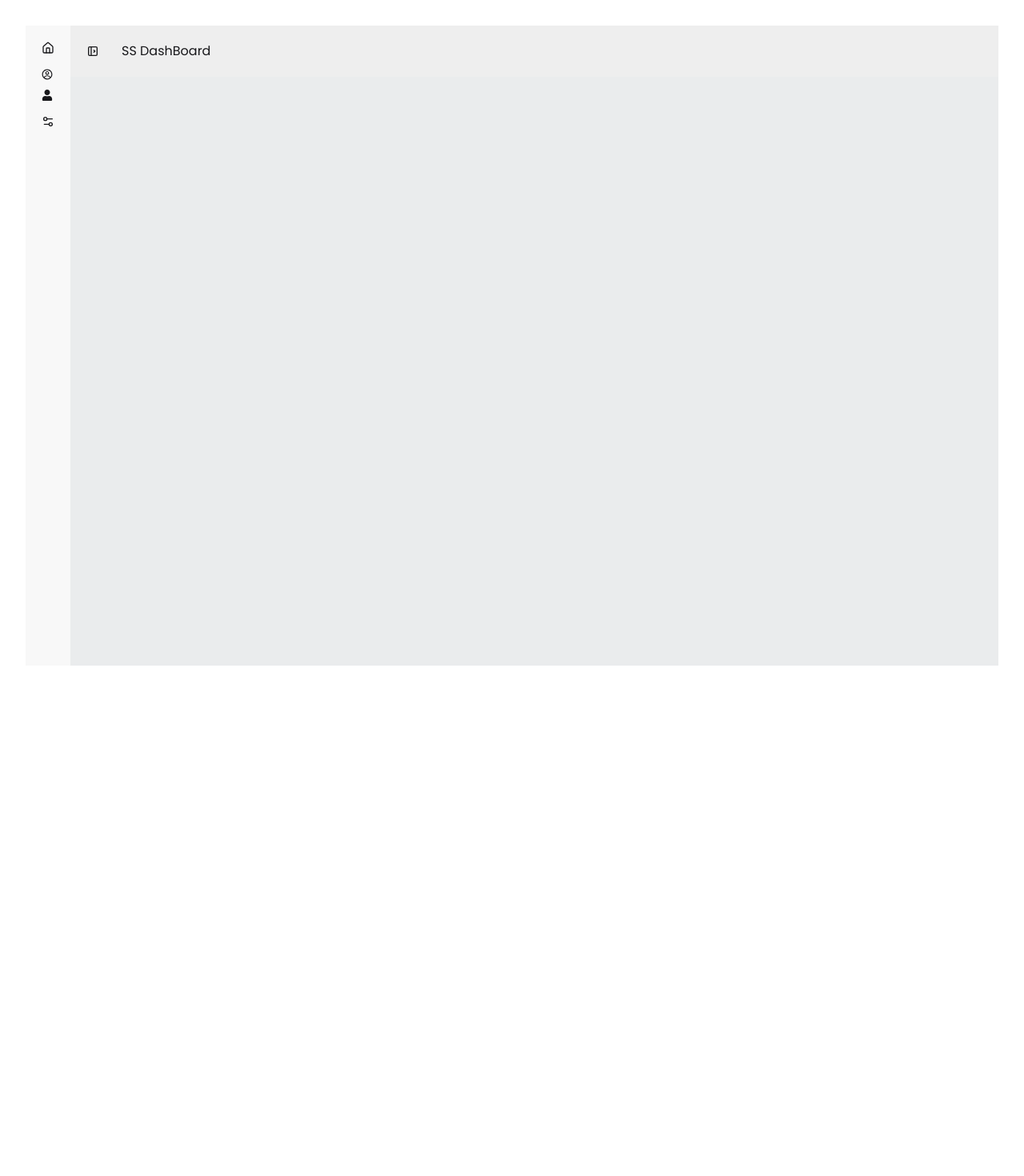
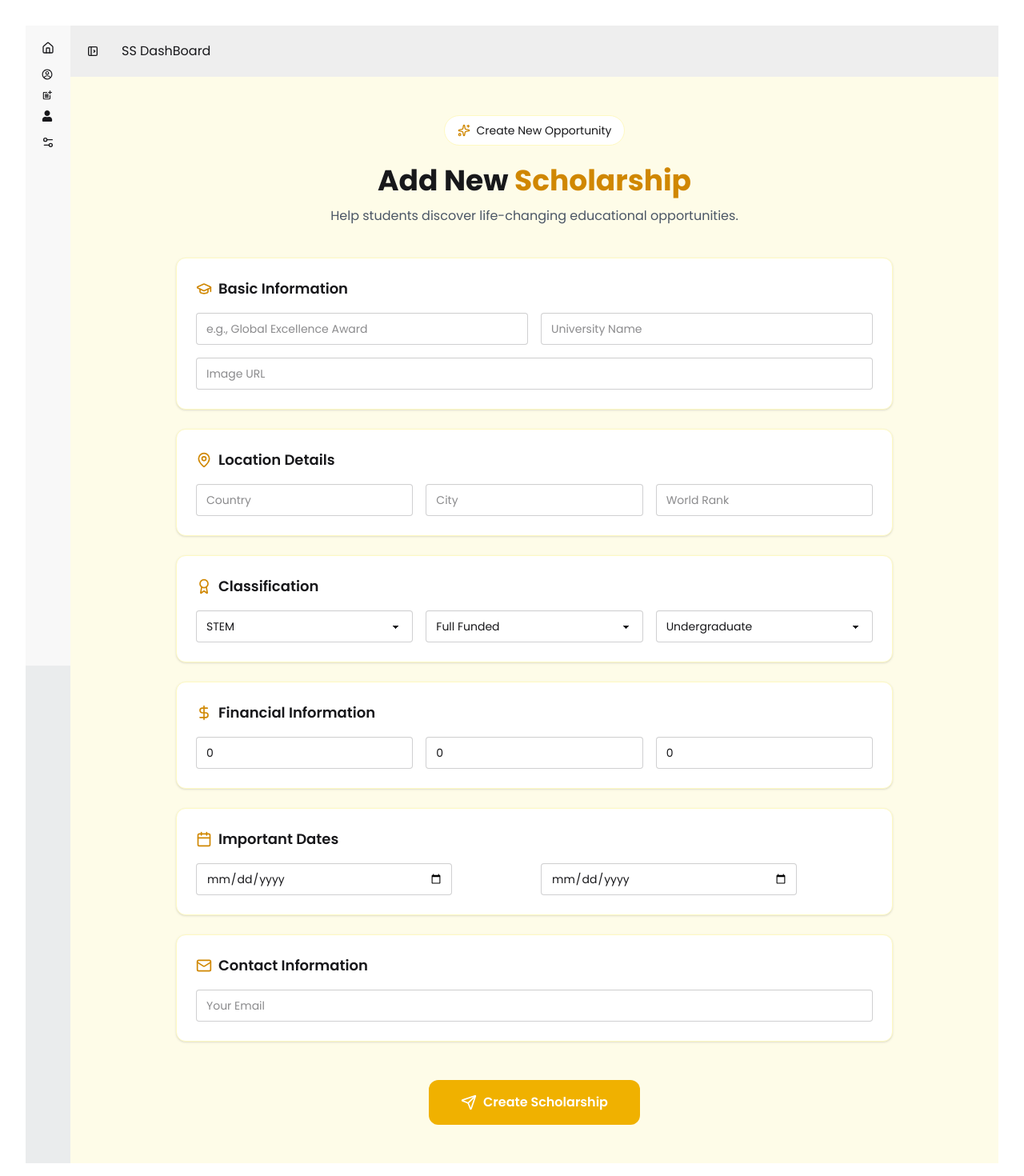
Before and after one commit to FokhrulSabel/scholar-source-client, a React (Vite) app: page /dashboard/add-scholarship in a window 1280 px wide. Shown: the top 1470 px of the page at 80% size. Before the commit the page ends 864 px from the top, so only its background shows below. Built offline with nearby package versions, Linux system fonts and the light colour scheme; no server answers; sample sign-in values are in the browser's storage.

Commit message:
Dashboard : AddScholarship

```diff
--- a/package.json
+++ b/package.json
@@ -16,6 +16,7 @@
     "daisyui": "^5.5.18",
     "firebase": "^12.9.0",
     "leaflet": "^1.9.4",
+    "lucide-react": "^0.563.0",
     "react": "^19.2.4",
     "react-dom": "^19.2.4",
     "react-hook-form": "^7.71.1",
--- /dev/null
+++ b/src/components/ui/Button.jsx/Button.jsx
@@ -0,0 +1,26 @@
+import React from "react";
+
+const Button = ({
+  children,
+  type = "button",
+  onClick,
+  className = "",
+  icon,
+}) => {
+  return (
+    <button
+      type={type}
+      onClick={onClick}
+      className={`flex items-center justify-center gap-2 px-6 py-3 rounded-lg
+      bg-gradient-to-r from-amber-400 to-orange-500
+      text-white font-semibold shadow-md
+      hover:shadow-lg hover:scale-[1.02]
+      active:scale-95 transition-all duration-300 ${className}`}
+    >
+      {icon && <span>{icon}</span>}
+      {children}
+    </button>
+  );
+};
+
+export default Button;
--- a/src/layouts/DashboardLayout.jsx
+++ b/src/layouts/DashboardLayout.jsx
@@ -4,6 +4,7 @@ import { CgProfile } from "react-icons/cg";
 import { CiDeliveryTruck } from "react-icons/ci";
 import { FaHistory, FaUser } from "react-icons/fa";
 import { LuBike } from "react-icons/lu";
+import { MdOutlinePostAdd } from "react-icons/md";
 
 const DashboardLayout = () => {
   return (
@@ -84,6 +85,20 @@ const DashboardLayout = () => {
               </NavLink>
             </li>
 
+            {/* AddScholarShip */}
+            <li>
+              <NavLink
+                className="is-drawer-close:tooltip is-drawer-close:tooltip-right"
+                data-tip="Add Scholarship"
+                to="/dashboard/add-scholarship
+"
+              >
+                <MdOutlinePostAdd />
+
+                <span className="is-drawer-close:hidden">Add ScholarShip</span>
+              </NavLink>
+            </li>
+
             {/* Users Managment  */}
             <li>
               <NavLink
--- a/src/pages/Dashboard/AddScholarship/AddScholarship.jsx
+++ b/src/pages/Dashboard/AddScholarship/AddScholarship.jsx
@@ -1,11 +1,247 @@
-import React from 'react';
+import { useForm } from "react-hook-form";
+import {
+  GraduationCap,
+  MapPin,
+  Award,
+  DollarSign,
+  Calendar,
+  Mail,
+  Sparkles,
+  Send,
+} from "lucide-react";
 
 const AddScholarship = () => {
-    return (
-        <div>
+  const {
+    register,
+    handleSubmit,
+    formState: { errors, isSubmitting },
+    reset,
+  } = useForm({
+    defaultValues: {
+      scholarshipName: "",
+      universityName: "",
+      universityImage: "",
+      universityCountry: "",
+      universityCity: "",
+      universityWorldRank: 1,
+      subjectCategory: "STEM",
+      scholarshipCategory: "Full Funded",
+      degree: "Undergraduate",
+      tuitionFees: 0,
+      applicationFees: 0,
+      serviceCharge: 0,
+      applicationDeadline: "",
+      scholarshipPostDate: new Date().toISOString().split("T")[0],
+      postedUserEmail: "",
+    },
+  });
 
+  const onSubmit = async (data) => {
+    console.log(data);
+    await new Promise((res) => setTimeout(res, 1200));
+    alert("🎉 Scholarship Created Successfully");
+    reset();
+  };
+
+  return (
+    <div className="min-h-screen bg-yellow-50 py-12 px-4">
+      {/* Header */}
+      <div className="max-w-4xl mx-auto text-center mb-10">
+        <div className="inline-flex items-center gap-2 px-4 py-2 rounded-full bg-white border border-yellow-100 text-sm mb-6">
+          <Sparkles className="w-4 h-4 text-yellow-600" />
+          Create New Opportunity
         </div>
-    );
+
+        <h1 className="text-4xl font-bold mb-3">
+          Add New <span className="text-yellow-600">Scholarship</span>
+        </h1>
+
+        <p className="text-gray-600">
+          Help students discover life-changing educational opportunities.
+        </p>
+      </div>
+
+      <form
+        onSubmit={handleSubmit(onSubmit)}
+        className="max-w-4xl mx-auto space-y-6"
+      >
+        {/* ===== Basic Info ===== */}
+        <div className="bg-white rounded-xl p-6 border border-yellow-100 shadow-sm">
+          <div className="flex items-center gap-2 mb-4">
+            <GraduationCap className="w-5 h-5 text-yellow-600" />
+            <h2 className="font-semibold text-lg">Basic Information</h2>
+          </div>
+
+          <div className="grid md:grid-cols-2 gap-4">
+            <input
+              placeholder="e.g., Global Excellence Award"
+              {...register("scholarshipName", { required: true })}
+              className="input input-bordered w-full"
+            />
+            <input
+              label="University Name"
+              name="universityName"
+              placeholder="University Name"
+              {...register("universityName", { required: true })}
+              className="input input-bordered w-full"
+            />
+          </div>
+
+          <input
+            type="url"
+            placeholder="Image URL"
+            {...register("image")}
+            className="input input-bordered w-full mt-4"
+          />
+        </div>
+
+        {/* ===== Location ===== */}
+        <div className="bg-white rounded-xl p-6 border border-yellow-100 shadow-sm">
+          <div className="flex items-center gap-2 mb-4">
+            <MapPin className="w-5 h-5 text-yellow-600" />
+            <h2 className="font-semibold text-lg">Location Details</h2>
+          </div>
+
+          <div className="grid md:grid-cols-3 gap-4">
+            <input
+              placeholder="Country"
+              {...register("country", { required: true })}
+              className="input input-bordered"
+            />
+            <input
+              placeholder="City"
+              {...register("city")}
+              className="input input-bordered"
+            />
+            <input
+              type="number"
+              placeholder="World Rank"
+              {...register("worldRank")}
+              className="input input-bordered"
+            />
+          </div>
+        </div>
+
+        {/* ===== Classification ===== */}
+        <div className="bg-white rounded-xl p-6 border border-yellow-100 shadow-sm">
+          <div className="flex items-center gap-2 mb-4">
+            <Award className="w-5 h-5 text-yellow-600" />
+            <h2 className="font-semibold text-lg">Classification</h2>
+          </div>
+
+          <div className="grid md:grid-cols-3 gap-4">
+            <select
+              {...register("subjectCategory")}
+              className="select select-bordered"
+            >
+              <option>STEM</option>
+              <option>Arts & Humanities</option>
+              <option>Business & Law</option>
+              <option>Social Sciences</option>
+            </select>
+
+            <select
+              {...register("scholarshipCategory")}
+              className="select select-bordered"
+            >
+              <option>Full Funded</option>
+              <option>Partially Funded</option>
+              <option>Self Funded</option>
+            </select>
+
+            <select {...register("degree")} className="select select-bordered">
+              <option>Undergraduate</option>
+              <option>Masters</option>
+              <option>PhD</option>
+            </select>
+          </div>
+        </div>
+
+        {/* ===== Financial ===== */}
+        <div className="bg-white rounded-xl p-6 border border-yellow-100 shadow-sm">
+          <div className="flex items-center gap-2 mb-4">
+            <DollarSign className="w-5 h-5 text-yellow-600" />
+            <h2 className="font-semibold text-lg">Financial Information</h2>
+          </div>
+
+          <div className="grid md:grid-cols-3 gap-4">
+            <input
+              type="number"
+              placeholder="Tuition Fees"
+              {...register("tuitionFees")}
+              className="input input-bordered"
+            />
+            <input
+              type="number"
+              placeholder="Application Fees"
+              {...register("applicationFees")}
+              className="input input-bordered"
+            />
+            <input
+              type="number"
+              placeholder="Service Charge"
+              {...register("serviceCharge")}
+              className="input input-bordered"
+            />
+          </div>
+        </div>
+
+        {/* ===== Dates ===== */}
+        <div className="bg-white rounded-xl p-6 border border-yellow-100 shadow-sm">
+          <div className="flex items-center gap-2 mb-4">
+            <Calendar className="w-5 h-5 text-yellow-600" />
+            <h2 className="font-semibold text-lg">Important Dates</h2>
+          </div>
+
+          <div className="grid md:grid-cols-2 gap-4">
+            <input
+              type="date"
+              {...register("deadline", { required: true })}
+              className="input input-bordered"
+            />
+            <input
+              type="date"
+              {...register("postDate")}
+              className="input input-bordered"
+            />
+          </div>
+        </div>
+
+        {/* ===== Contact ===== */}
+        <div className="bg-white rounded-xl p-6 border border-yellow-100 shadow-sm">
+          <div className="flex items-center gap-2 mb-4">
+            <Mail className="w-5 h-5 text-yellow-600" />
+            <h2 className="font-semibold text-lg">Contact Information</h2>
+          </div>
+
+          <input
+            type="email"
+            placeholder="Your Email"
+            {...register("userEmail", { required: true })}
+            className="input input-bordered w-full"
+          />
+        </div>
+
+        {/* ===== Submit ===== */}
+        <div className="flex justify-center pt-6">
+          <button
+            type="submit"
+            disabled={isSubmitting}
+            className="px-10 py-4 rounded-xl bg-yellow-500 hover:bg-yellow-600 text-white font-semibold flex items-center gap-2 transition"
+          >
+            {isSubmitting ? (
+              "Creating..."
+            ) : (
+              <>
+                <Send className="w-5 h-5" />
+                Create Scholarship
+              </>
+            )}
+          </button>
+        </div>
+      </form>
+    </div>
+  );
 };
 
 export default AddScholarship;
```
Also changed, not shown: 1 other file (tests, documents, lock files or other folders).
